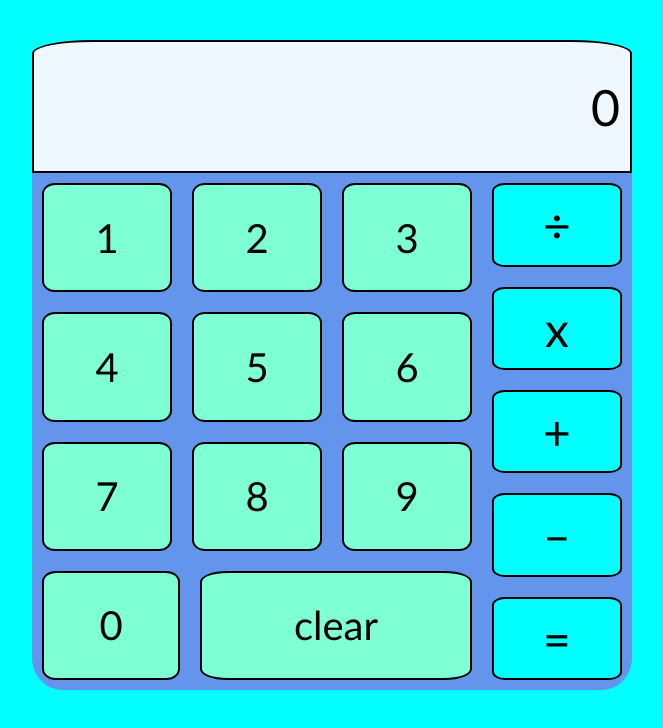
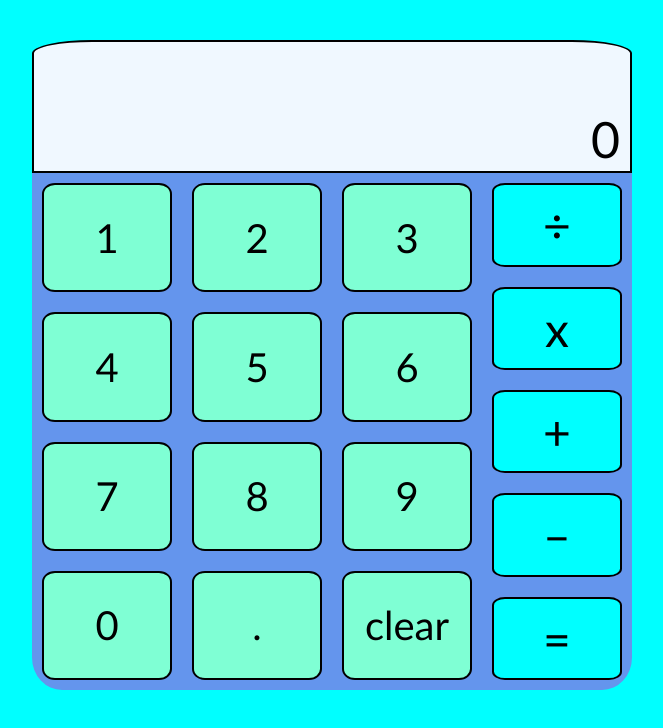
Before and after one commit to LukGH4/calculator, a plain HTML site: page index.html in a window 1280 px wide. Both pictures are taken after a click on the button "clear". Shown: the whole page, without its empty margins (308-971 px from the left). Drawn offline with Linux system fonts and the light colour scheme.

Commit message:
Further edit index.html, styles.css, and main.js

```diff
--- a/index.html
+++ b/index.html
@@ -9,7 +9,10 @@
 </head>
 <body>
     <div class="calc-container">
-        <div class="display">0</div>
+        <div class="display-container">
+            <div class="operation"></div>
+            <div class="display">0</div>
+        </div>
         <div class="buttons-container">
             <div class="digit-buttons">
                 <div class="row">
@@ -29,6 +32,7 @@
                 </div>
                 <div class="row">
                     <button class="digit">0</button>
+                    <button class="digit">.</button>
                     <button class="clear">clear</button>
                 </div>
             </div>
--- a/main.js
+++ b/main.js
@@ -1,17 +1,18 @@
 function addition (numOne, numTwo) {
-    return numOne + numTwo;
+    return Math.round((numOne + numTwo) * 10000) / 10000;
 }
 
 function subtraction (numOne, numTwo) {
-    return numOne - numTwo;
+    return Math.round((numOne - numTwo) * 10000) / 10000;
 }
 
 function division (numOne, numTwo) {
-    return numOne / numTwo;
+    return Math.round((numOne / numTwo) * 10000) / 10000;
 }
 
 function multiplication (numOne, numTwo) {
-    return numOne * numTwo;
+    return Math.round((numOne * numTwo) * 10000) / 10000;
+
 }
 
 function operate (symbol, numOne, numTwo) {
@@ -31,17 +32,21 @@ function main () {
     const digitButtons = [...document.getElementsByClassName('digit')];
     const functionButtons = [...document.getElementsByClassName('func')];
     const display = document.querySelector('.display');
+    const operation = document.querySelector('.operation');
     const clear = document.querySelector('.clear');
     const equals = document.querySelector('.equals');
     let cleared = true;
+    let equaled = false;
     let numOnePressed = false;
     let numTwo = 0;
 
     for (let i = 0; i < digitButtons.length; i++) {
         digitButtons[i].onclick = () => {
             if (cleared) {
+                if (digitButtons[i].innerHTML !== '.'){
                 display.innerHTML = digitButtons[i].innerHTML;
                 cleared = false;
+                }
             } else if (numOnePressed && cleared) {
                 if (display.innerHTML.length < 20) {
                     display.innerHTML = digitButtons[i].innerHTML;
@@ -51,6 +56,12 @@ function main () {
                     display.innerHTML += digitButtons[i].innerHTML;
                 };
             };
+
+            if (equaled) {
+                operation.innerHTML = '';
+                display.innerHTML = digitButtons[i].innerHTML;
+                equaled = false;
+            };
         };
     };
 
@@ -58,11 +69,15 @@ function main () {
         cleared = true;
         numOnePressed = false;
         display.innerHTML = '0';
+        operation.innerHTML = '';
+        display.innerHTML = digitButtons[i].innerHTML;
+        equaled = false;
     };
 
     for (let i = 0; i < functionButtons.length; i++){
         functionButtons[i].onclick = () => {
             let numOne = Number(display.innerHTML);
+            operation.innerHTML = `${numOne} ${functionButtons[i].innerHTML}`;
             numOnePressed = true;
             cleared = true;
             let savedStyle = functionButtons[i].style.backgroundColor;
@@ -78,8 +93,10 @@ function main () {
                 if (numOnePressed) {
                     numTwo = Number(display.innerHTML);
                     display.innerHTML = operate(functionButtons[i].innerHTML, numOne, numTwo);
+                    operation.innerHTML += ` ${numTwo}`;
                     cleared = true;
                     numOnePressed = false;
+                    equaled = true;
                     functionButtons.forEach(func => func.style.backgroundColor = savedStyle);
                 };
             };
@@ -90,6 +107,8 @@ function main () {
                 numOne = 1;
                 display.innerHTML = '0';
                 functionButtons.forEach(func => func.style.backgroundColor = savedStyle);
+                operation.innerHTML = '';
+                equaled = false;
             };
 
         };
--- a/styles.css
+++ b/styles.css
@@ -25,19 +25,35 @@ body {
     border-top-right-radius: 20%;
 }
 
-.calc-container .display {
+.calc-container .display-container {
   display: flex;
   flex: 1;
   background-color: aliceblue;
   border-top-left-radius: 10%;
   border-top-right-radius: 10%;
   border: 2px solid black;
+  flex-direction: column;
   padding-right: 10px;
-  justify-content: stretch;
-  font-size: clamp(25px, 7.5vw, 50px);
-  font-family: 'Gill Sans', 'Gill Sans MT', Calibri, 'Trebuchet MS', sans-serif;
-  align-items: center;
-  justify-content:flex-end;
+}
+
+.calc-container .display-container .operation {
+    display: flex;
+    flex: 1;
+    justify-content: stretch;
+    font-size: clamp(25px, 2.5vw, 50px);
+    font-family: 'Gill Sans', 'Gill Sans MT', Calibri, 'Trebuchet MS', sans-serif;
+    align-items: center;
+    justify-content: right;
+}
+
+.calc-container .display-container .display {
+    display: flex;
+    flex: 1;
+    justify-content: stretch;
+    font-size: clamp(25px, 7.5vw, 50px);
+    font-family: 'Gill Sans', 'Gill Sans MT', Calibri, 'Trebuchet MS', sans-serif;
+    align-items: center;
+    justify-content: right;
 }
 
 .calc-container .buttons-container {
@@ -69,10 +85,6 @@ body {
     border-radius: 10%;
     background-color:aquamarine;
     transition: 0.2s;
-}
-
-.buttons-container .digit-buttons .row .clear {
-    flex: 2;
 }
 
 .buttons-container .digit-buttons .row button:hover{
```
